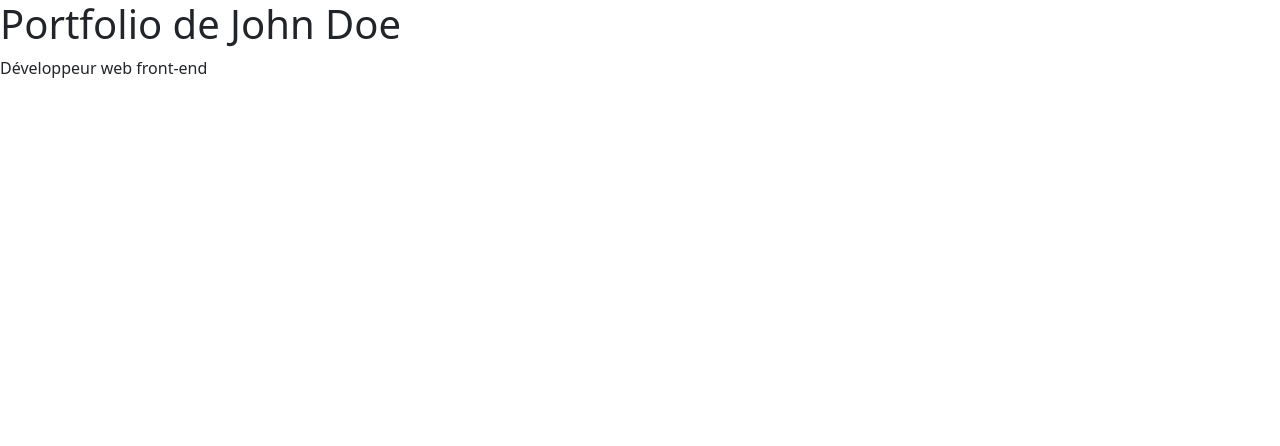
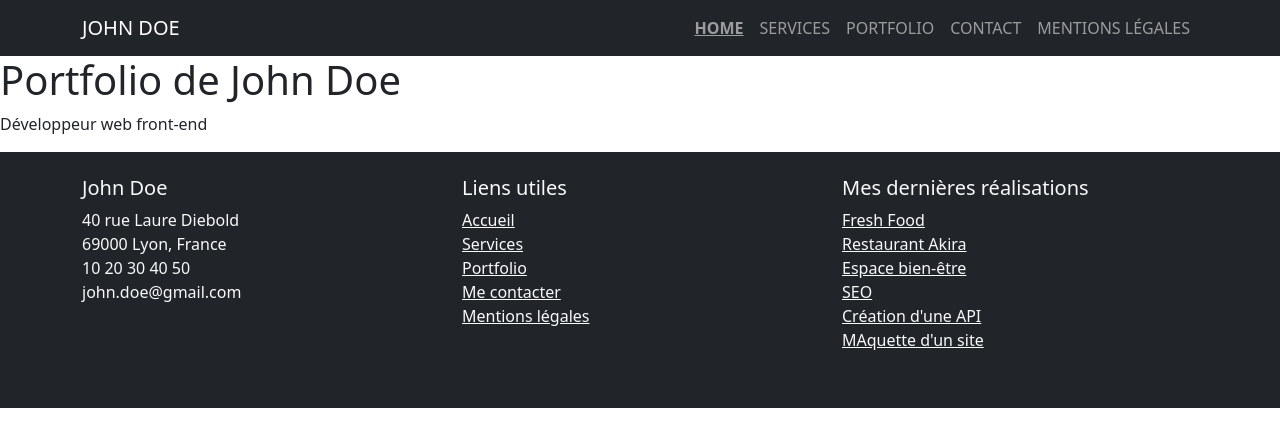
Before and after one commit to BrochotMaxime/brochot-maxime-devoir-portfolio, a Next.js app: page / in a window 1280 px wide. Shown: the top 446 px of the page. Built offline with nearby package versions, Linux system fonts and the light colour scheme.

Commit message:
Header created

```diff
--- a/src/app/layout.js
+++ b/src/app/layout.js
@@ -3,6 +3,9 @@ import 'bootstrap/dist/css/bootstrap.min.css'
 import 'bootstrap-icons/font/bootstrap-icons.css'
 
 import BootstrapClient from '@/components/BootstrapClient'
+
+import Header from '@/components/Header/Header';
+import Footer from '@/components/Footer/Footer';
 
 export const metadata = {
   title: 'Portfolio – John Doe',
@@ -11,10 +14,15 @@ export const metadata = {
 
 export default function RootLayout({ children }) {
   return (
-    <html lang="fr">
+    <html lang="en">
       <body>
-        {children}
+        <BootstrapClient />
+        <Header />
+        <main className="flex-grow-1">
+          {children}
+        </main>
+        <Footer />
       </body>
     </html>
-  )
+  );
 }
--- a/src/components/BootstrapClient.js
+++ b/src/components/BootstrapClient.js
@@ -1,6 +1,6 @@
 'use client'
 
-import { useEffect } from 'react'
+import { useEffect } from 'react';
 
 export default function BootstrapClient() {
   useEffect(() => {
--- a/src/components/Header/Header.jsx
+++ b/src/components/Header/Header.jsx
@@ -1,9 +1,24 @@
+"use client";
+
+import Link from "next/link";
+import { usePathname } from "next/navigation";
+
 export default function Header() {
+    const pathname = usePathname();
+
+    const navLinks = [
+        { name: "Home", path: "/" },
+        { name: "Services", path: "/services" },
+        { name: "Portfolio", path: "/portfolio" },
+        { name: "Contact", path: "/contact" },
+        { name: "Mentions légales", path: "/mentions-legales" },
+    ];
+
     return (
         <header>
-        <nav className="navbar navbar-expand-lg navbar-light bg-dark">
+            <nav className="navbar navbar-expand-lg navbar-dark bg-dark">
                 <div className="container">
-                <span className="navbar-brand">John Doe</span>
+                    <span className="navbar-brand text-uppercase">John Doe</span>
 
                     <button
                         className="navbar-toggler"
@@ -19,21 +34,16 @@ export default function Header() {
 
                     <div className="collapse navbar-collapse" id="mainNavbar">
                         <ul className="navbar-nav ms-auto mb-2 mb-lg-0">
-                        <li className="nav-item">
-                            <a className="nav-link" href="/">Home</a>
+                            {navLinks.map((link) => (
+                                <li className="nav-item" key={link.path}>
+                                <Link
+                                    href={link.path}
+                                    className={`nav-link text-uppercase ${pathname === link.path ? "fw-bold text-decoration-underline" : ""}`}
+                                >
+                                    {link.name}
+                                </Link>
                                 </li>
-                        <li className="nav-item">
-                            <a className="nav-link" href="/services">Services</a>
-                        </li>
-                        <li className="nav-item">
-                            <a className="nav-link" href="/portfolio">Portfolio</a>
-                        </li>
-                        <li className="nav-item">
-                            <a className="nav-link" href="/contact">Contact</a>
-                        </li>
-                        <li className="nav-item">
-                            <a className="nav-link" href="/mentions-legales">Mentions légales</a>
-                        </li>
+                            ))}
                             </ul>
                     </div>
                 </div>
```
Lines whose indentation alone changed are shown as unchanged.
